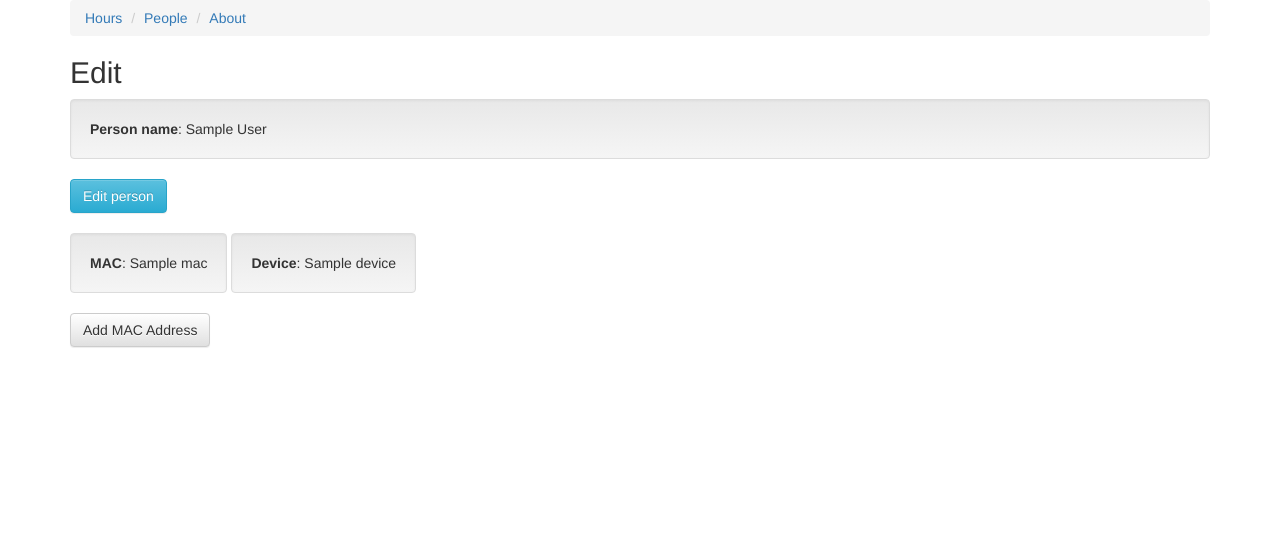
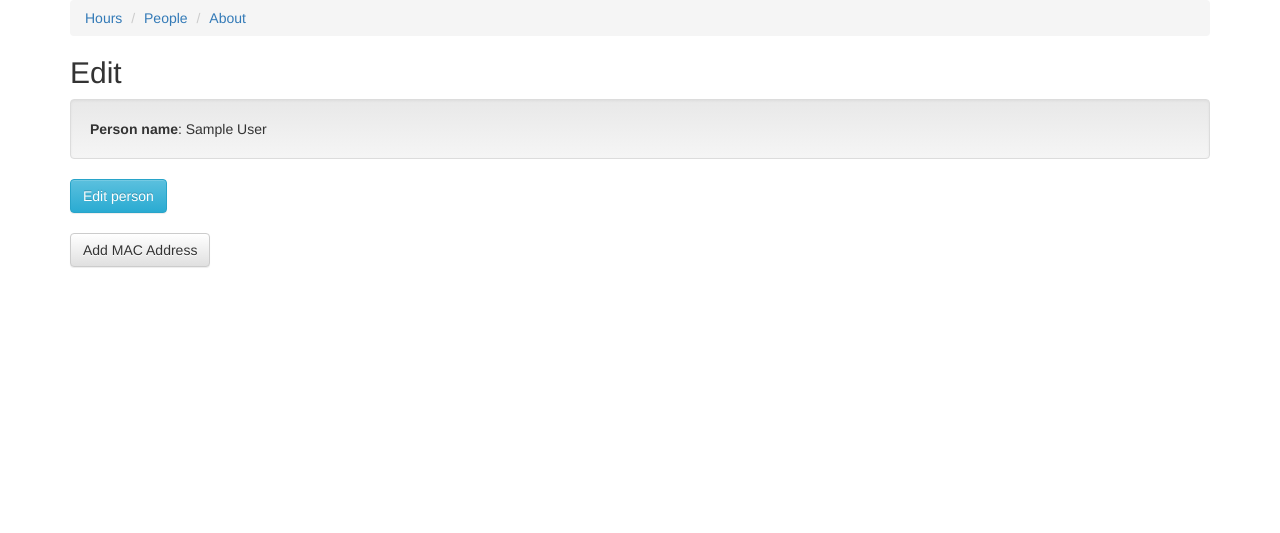
Before and after one commit to eaudeweb/mac-logging, a Python web app: template clocking/templates/edit.html in a window 1280 px wide. Shown: the top 533 px of the page. Run offline with Jinja, Linux system fonts and the light colour scheme; the template is opened without the code that fills it: most values are stand-ins (such as "Sample title", 1, 10 or a date in 2020).

Commit message:
Hide deleted MACs from edit page

```diff
--- a/clocking/templates/edit.html
+++ b/clocking/templates/edit.html
@@ -7,9 +7,11 @@
 
 <div id="mac_listing">
   {% for address in person.addresses %}
-    <div class="well visible"><b>MAC</b>: {{ address.mac }}</div>
-    <div class="well visible"><b>Device</b>: {{ address.device }}</div>
-    <br>
+    {% if address.deleted == False %}
+      <div class="well visible"><b>MAC</b>: {{ address.mac }}</div>
+      <div class="well visible"><b>Device</b>: {{ address.device }}</div>
+      <br>
+    {% endif %}
   {% endfor %}
 </div>
 <button id="add_mac_address_button" type="submit" class="btn btn-default">
```
